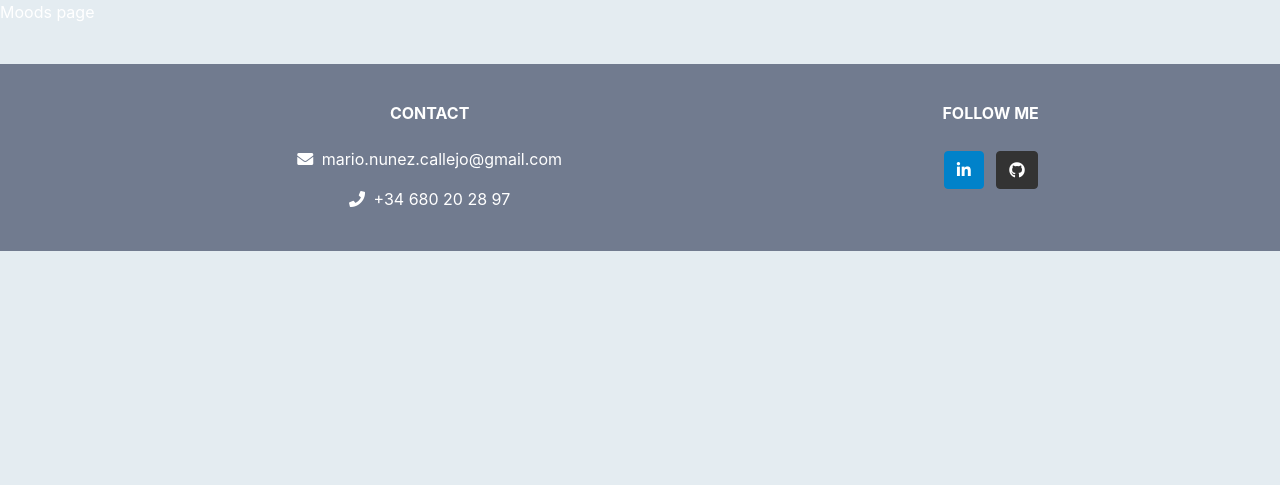
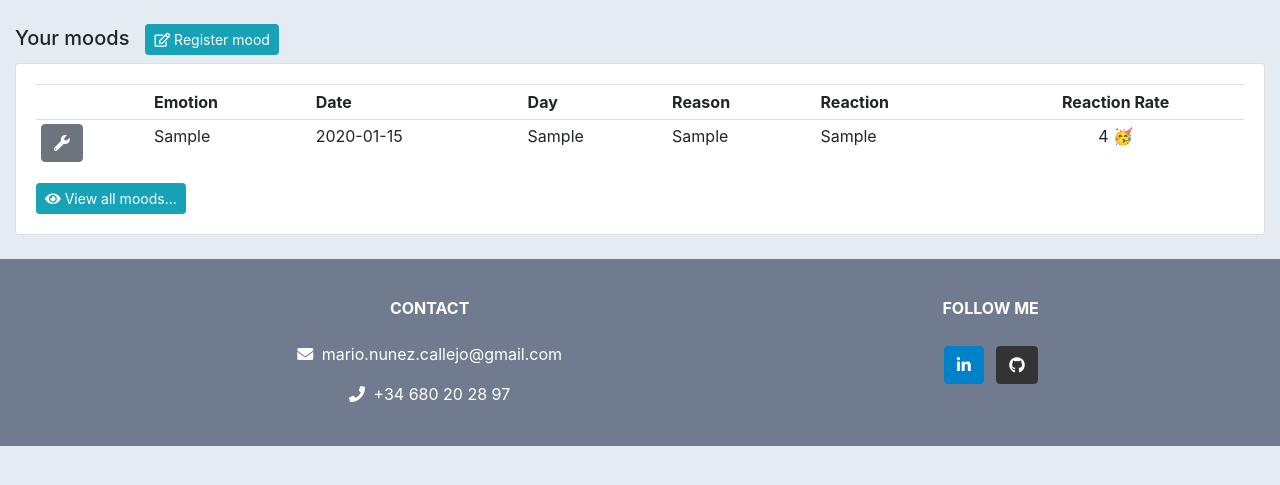
Before and after one commit to mario-nunez/mood_tracker, a Django app: page /moods/ in a window 1280 px wide. Shown: the part 82-567 px from the top of the page. Run offline with Django 4.2, Linux system fonts and the light colour scheme; a user stored in the database is signed in; tables that the repository leaves empty hold one stand-in row (values such as "Sample post").

Commit message:
Create moods visualization and add option button to select different actions to perform over each mood. Change styles.

```diff
--- a/apps/common/templates/common/navbar.html
+++ b/apps/common/templates/common/navbar.html
@@ -19,7 +19,7 @@
       <a class="dropdown-item" href="{% url 'settings' %}">⚙️ Settings</a>
       <a class="dropdown-item" href="{% url 'about' %}">👽 About</a>
       <div class="dropdown-divider"></div>
-      <a class="dropdown-item" href="{% url 'logout' %}">&#9193; Log out</a>
+      <a class="dropdown-item" href="{% url 'logout' %}">🚀 Log out</a>
     </div>
   </span>
 
--- a/apps/mood_tracker/templates/mood_tracker/moods.html
+++ b/apps/mood_tracker/templates/mood_tracker/moods.html
@@ -2,8 +2,88 @@
 
 {% block content %}
 
-<p style="color: white">Moods page</p>
 
+{% load tag_methods %}
 
+<br>
+
+<div class="row">
+	<div class="col">
+		<div class="col-md">
+			<h5>Your moods &nbsp;
+				<a class="btn btn-sm btn-info" style="width: fit-content;"
+				href=""> <i class="far fa-edit"></i> Register mood</a>
+			</h5>
+			<div class="card card-body" >
+
+				{% if not moods %}
+					<h6>No moods registered yet...</h6>
+				{% else %}
+					<table class="table table-sm">
+						<tr>
+							<th></th>
+							<th>Emotion</th>
+							<th>Date</th>
+							<th>Day</th>
+							<th>Reason</th>
+							<th>Reaction</th>
+							<th style="text-align: center;">Reaction Rate</th>
+						</tr>
+						{% for mood in moods %}
+							<tr>
+								<td>
+                                    <div class="dropdown">
+                                        <button class="btn btn-secondary" type="button" id="dropdownMenu2"
+                                                data-toggle="dropdown" aria-haspopup="true" aria-expanded="false">
+                                            <i class="fas fa-wrench"></i>
+                                        </button>
+                                        <div class="dropdown-menu" aria-labelledby="dropdownMenu2">
+                                          <button class="dropdown-item" type="button"><i class="fas fa-eye"></i> View</button>
+                                          <button class="dropdown-item" type="button"><i class="fas fa-edit"></i> Edit</button>
+                                          <button class="dropdown-item" type="button"><i class="fas fa-file-import"></i> Report</button>
+                                          <div class="dropdown-divider"></div>
+                                          <button class="dropdown-item" type="button"><i class="fas fa-trash-alt"></i> Delete</button>
+                                        </div>
+                                      </div>
+                                </td>
+								<td>{{mood.emotion}}</td>
+								<td>{{mood.day_date}}</td>
+								<td>{{mood.day_week}}</td>
+								<td>{{mood.reason}}</td>
+								<td>{{mood.reaction}}</td>
+								<td style="text-align: center;">
+									{% if mood.reaction_rate|get_decimals %}
+										{{mood.reaction_rate|to_float}}
+									{% else %}
+										{{mood.reaction_rate|floatformat:"0"}}
+									{% endif %}
+
+                                    {% if mood.reaction_rate|to_float == 5 %}
+                                        🤩
+									{% elif mood.reaction_rate|to_float >= 4 %}
+										🥳
+                                    {% elif mood.reaction_rate|to_float >= 3 %}
+										😁
+									{% elif mood.reaction_rate|to_float >= 2.5 %}
+										😊
+									{% elif mood.reaction_rate|to_float >= 2 %}
+										🙂
+									{% elif mood.reaction_rate|to_float >= 1 %}
+										😪
+									{% elif mood.reaction_rate|to_float == 0 %}
+										☠️
+									{% endif %}
+								</td>
+							</tr>
+						{% endfor %}
+					</table>
+					<a class="btn btn-sm btn-info" style="width: fit-content;"
+					   href=""> <i class="fa fa-eye"></i> View all moods...</a>
+				{% endif %}
+
+			</div>
+		</div>
+	</div>
+</div>
 
 {% endblock %}
```
Also changed, not shown: apps/mood_tracker/templates/mood_tracker/home.html (+9 -10 lines).
